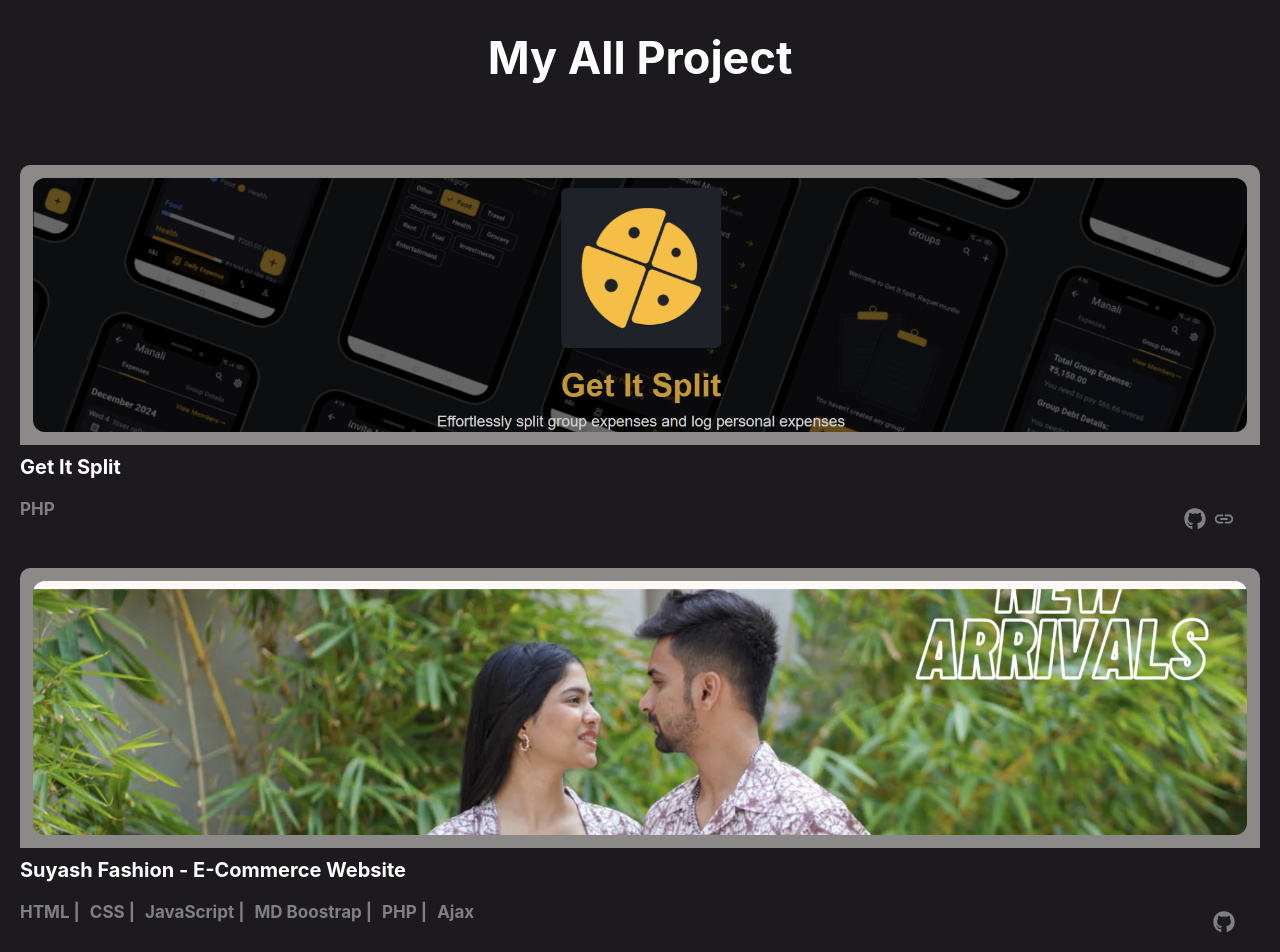
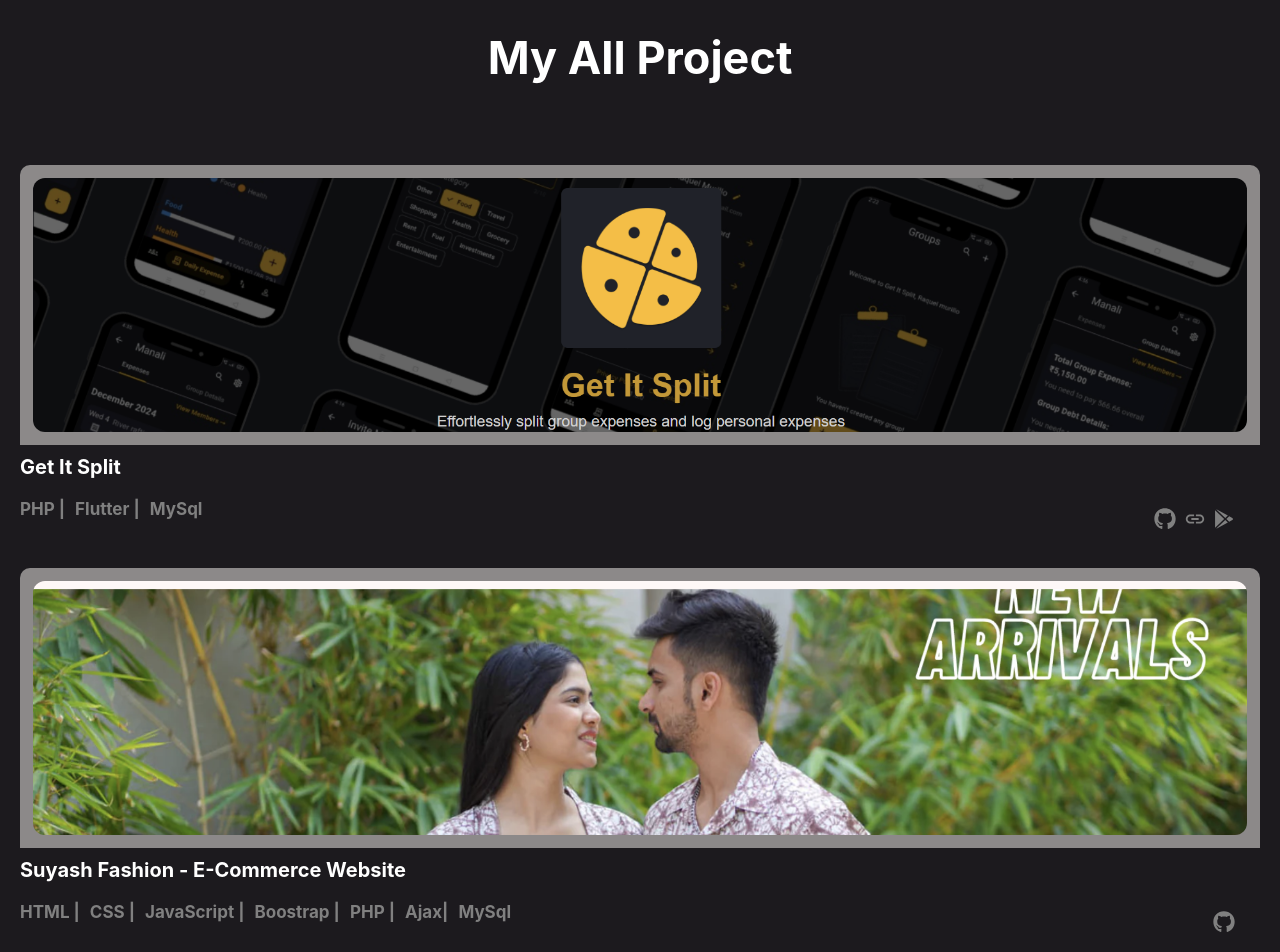
Before and after one commit to ankitachaudhari123/My-Portfolio, a React (Create React App) app: page /allproject in a window 1280 px wide. Shown: the top 952 px of the page. Built offline with nearby package versions, Linux system fonts and the light colour scheme.

Commit message:
potfolio updated in project section

```diff
--- a/src/Components/AllProject.jsx
+++ b/src/Components/AllProject.jsx
@@ -14,17 +14,26 @@
 import getitsplit from '../img/get-it-split.png'
 import { FaGithub } from "react-icons/fa";
 import { MdInsertLink } from "react-icons/md";
+import { IoLogoGooglePlaystore } from "react-icons/io5";
 
 const AllProject = () => {
   const data =[
     {
       img:getitsplit,
       name:"Get It Split",
-      language1:"PHP ",
+      language1:"PHP |",
+      language2:"Flutter |",
+      language3:"MySql ",
+      language4:"",
+      language5:"",
+      language6:"",
+      language7:"",
       icon1:<FaGithub color='grey' size="22px"/>,
       icon2:<MdInsertLink color='grey' size="22px"/>,
+      icon3:<IoLogoGooglePlaystore color='grey' size="22px" />,
       link1:"https://github.com/ankitachaudhari123",
-      link2:"https://play.google.com/store/apps/details?id=com.getitsplit.getitsplit",
+      link2:"https://getitsplit.in/",
+      link3:"https://play.google.com/store/apps/details?id=com.getitsplit.getitsplit",
       description:"Lorem, ipsum dolor sit amet consectetur adipisicing elit. Dolorem suscipit sunt ab reprehenderit ipsam possimus itaque eum vero distinctio ipsum accusamus, voluptatibus animi. Cumque, mollitia quas blanditiis cum magni natus?",
     },
     {
@@ -33,9 +42,10 @@
       language1:"HTML |",
       language2:"CSS |",
       language3:"JavaScript |",
-      language4:"MD Boostrap |",
+      language4:"Boostrap |",
       language5:"PHP |",
-      language6:"Ajax",
+      language6:"Ajax|",
+      language7:"MySql",
       icon1:<FaGithub color='grey' size="22px"/>,
       icon2:"",
       link1:"https://github.com/ankitachaudhari123/Fashionable-Clothes.git",
@@ -51,6 +61,7 @@
       language4:"",
       language5:"",
       language6:"",
+      language7:"",
       icon1:<FaGithub color='grey' size="22px"/>,
       icon2:<MdInsertLink color='grey' size="22px"/>,
       link1:"https://github.com/ankitachaudhari123",
@@ -63,9 +74,10 @@
       language1:"HTML |",
       language2:"CSS |",
       language3:"JavaScript |",
-      language4:"MD Boostrap |",
+      language4:"Boostrap |",
       language5:"PHP |",
       language6:"Ajax",
+      language7:"MySql",
       icon1:<FaGithub color='grey' size="22px"/>,
       icon2:"",
       link1:"https://github.com/ankitachaudhari123/Agri_form",
@@ -79,8 +91,9 @@
       language2:"CSS |",
       language3:"JavaScript |",
       language4:"PHP |",
-      language5:"Ajax",
-      language6:"",
+      language5:"Ajax |",
+      language6:"MySql",
+      language7:"",
       icon1:<FaGithub color='grey' size="22px"/>,
       icon2:<MdInsertLink color='grey' size="22px"/>,
       link1:"https://github.com/ankitachaudhari123",
@@ -96,6 +109,7 @@
       language4:"",
       language5:"",
       language6:"",
+      language7:"",
       icon1:<MdInsertLink color='grey' size="22px"/>,
       icon2:"",
       link1:"http://www.nirmatra.com/login",
@@ -111,6 +125,7 @@
       language4:"",
       language5:"",
       language6:"",
+      language7:"",
       icon1:<FaGithub color='grey' size="22px"/>,
       icon2:<MdInsertLink color='grey' size="25px" />,
       link1:"https://github.com/ankitachaudhari123",
@@ -125,7 +140,8 @@
       language3:"JavaScript |",
       language4:"MD Boostrap |",
       language5:"PHP |",
-      language6:"Ajax",
+      language6:"Ajax |",
+      language6:"MySql",
       icon1:<FaGithub color='grey' size="22px"/>,
       icon2:"",
       link1:"https://github.com/ankitachaudhari123/Grievance-Form",
@@ -138,9 +154,10 @@
       language1:"HTML |",
       language2:"CSS |",
       language3:"JavaScript |",
-      language4:"MD Boostrap |",
+      language4:"Boostrap |",
       language5:"PHP |",
-      language6:"Ajax",
+      language6:"Ajax |",
+      language6:"MySql",
       icon1:<FaGithub color='grey' size="22px"/>,
       icon2:<MdInsertLink color='grey' size="25px" />,
       link1:"https://github.com/ankitachaudhari123/Omkar-Nature-Farm.git",
@@ -154,8 +171,9 @@
       language2:"CSS |",
       language3:"JavaScript |",
       language4:"PHP |",
-      language5:"Ajax",
-      language6:"",
+      language5:"Ajax |",
+      language6:"Boostrap |",
+      language7:"MySql",
       icon1:<FaGithub color='grey' size="22px"/>,
       icon2:"",
       link1:"https://github.com/ankitachaudhari123/E-Commerce-Website.git",
@@ -168,9 +186,10 @@
       language1:"HTML |",
       language2:"CSS |",
       language3:"JavaScript |",
-      language4:"MD Boostrap |",
+      language4:"Boostrap |",
       language5:"PHP |",
       language6:"Ajax",
+      language6:"MySql",
       icon1:<FaGithub color='grey' size="22px"/>,
       icon2:"",
       link1:"https://github.com/ankitachaudhari123/Para_Sponsive.git",
--- a/src/Components/Card.jsx
+++ b/src/Components/Card.jsx
@@ -1,7 +1,7 @@
 import React from 'react'
 import './Card.css'
 
-const Card = ({img,name,language1,language2,language3,language4,language5,language6,icon1,icon2,link1,link2,description}) => {
+const Card = ({img,name,language1,language2,language3,language4,language5,language6,language7,icon1,icon2,icon3,link1,link2,link3,description}) => {
   return (
     <>
       <div className="card-contaner">
@@ -20,9 +20,10 @@
               <p>{language4}</p>
               <p>{language5}</p>
               <p>{language6}</p>
+              <p>{language7}</p>
             </div>
             <div className="card-link-div">
-              <h1><a href={link1} target='blank'>{icon1}</a> <a href={link2} target='blank'>{icon2}</a></h1>
+              <h1><a href={link1} target='blank'>{icon1}</a> <a href={link2} target='blank'>{icon2}</a> <a href={link3} target='blank'>{icon3}</a></h1>
             </div>
           </div>
           {/* <div className="description-box">
--- a/src/Components/Experience.jsx
+++ b/src/Components/Experience.jsx
@@ -41,17 +41,19 @@
               </span><br/><br/>
             </div>
             <div className="language-skills-names-div">
+              <span>PHP</span>
+              <span>React</span>
+              <span>JavaScript</span>
+              <span>Flutter</span>
+              <span>GitHub</span>
+              <span>Git</span>
+              <span>MySql</span>
+              <span>Ajax</span>
               <span>HTML</span>
               <span>CSS</span>
-              <span>PHP</span>
-              <span>Ajax</span>
-              <span>JavaScript</span>
-              <span>MySql</span>
-              <span>React</span>
               <span>Boostrap</span>
               <span>WordPress</span>
               <span>Wix</span>
-              <span>GitHub</span>
             </div>
           </div>
           </center>
--- a/src/Components/Project.css
+++ b/src/Components/Project.css
@@ -112,7 +112,7 @@
     flex-wrap: wrap;
 }
 .link-div{
-    width: 20%;
+    width: 28%;
     height: 40px;
     text-align: right;
 }
--- a/src/Components/Project.jsx
+++ b/src/Components/Project.jsx
@@ -7,6 +7,7 @@
 import { FaGithub } from "react-icons/fa";
 import { MdInsertLink } from "react-icons/md";
 import { Link } from 'react-router-dom';
+import { IoLogoGooglePlaystore } from "react-icons/io5";
 
 const Project = () => {
     return (
@@ -38,10 +39,13 @@
                   </div>
                   <div className="language-and-link-div">
                     <div className="language-div">
-                      <p>PHP</p>
+                      <p>PHP|</p>
+                      <p>Flutter|</p>
+                      <p>MySql</p>
                     </div>
                     <div className="link-div">
-                      <h1><a href='https://github.com/ankitachaudhari123'><FaGithub color='grey' size="22px"/></a> <a href='https://play.google.com/store/apps/details?id=com.getitsplit.getitsplit'><MdInsertLink color='grey' size="25px" /></a></h1>
+                      <h1><a href='https://github.com/ankitachaudhari123' target='blank'><FaGithub color='grey' size="22px"/></a> <a href='https://getitsplit.in/' target='blank'><MdInsertLink color='grey' size="25px" /></a> <a href='https://play.google.com/store/apps/details?id=com.getitsplit.getitsplit' target='blank'><IoLogoGooglePlaystore
+                      color='grey' size="22px" /></a></h1>
                     </div>
                   </div>
                   {/* <div className="description-div">
@@ -63,12 +67,13 @@
                       <p>HTML |</p>
                       <p>CSS |</p>
                       <p>JavaScript |</p>
-                      <p>MD Bootstrap |</p>
+                      <p>Bootstrap |</p>
                       <p>PHP |</p>
-                      <p>Ajax</p>
+                      <p>Ajax |</p>
+                      <p>MySql</p>
                     </div>
                     <div className="link-div">
-                      <h1><a href='https://github.com/ankitachaudhari123/Para_Sponsive.git'><FaGithub color='grey' size="22px"/></a></h1>
+                      <h1><a href='https://github.com/ankitachaudhari123/Para_Sponsive.git' target='blank'><FaGithub color='grey' size="22px"/></a></h1>
                     </div>
                   </div>
                   {/* <div className="description-div">
@@ -92,11 +97,13 @@
                       <p>HTML |</p>
                       <p>CSS |</p>
                       <p>JavaScript |</p>
+                      <p>Bootstrap |</p>
                       <p>PHP |</p>
-                      <p>Ajax</p>
+                      <p>Ajax |</p>
+                      <p>MySql</p>
                     </div>
                     <div className="link-div">
-                      <h1><a href='https://github.com/ankitachaudhari123/E-Commerce-Website.git'><FaGithub color='grey' size="22px"/></a></h1>
+                      <h1><a href='https://github.com/ankitachaudhari123/E-Commerce-Website.git' target='blank'><FaGithub color='grey' size="22px"/></a></h1>
                     </div>
                   </div>
                   {/* <div className="description-div">
@@ -119,7 +126,7 @@
                       <p>CSS</p>
                     </div>
                     <div className="link-div">
-                      <h1><a href='https://github.com/ankitachaudhari123'><FaGithub color='grey' size="22px"/></a> <a href='https://app.royalindianvivah.com/'><MdInsertLink color='grey' size="25px" /></a></h1>
+                      <h1><a href='https://github.com/ankitachaudhari123' target='blank'><FaGithub color='grey' size="22px"/></a> <a href='https://app.royalindianvivah.com/' target='blank'><MdInsertLink color='grey' size="25px" /></a></h1>
                     </div>
                   </div>
                   {/* <div className="description-div">
```
